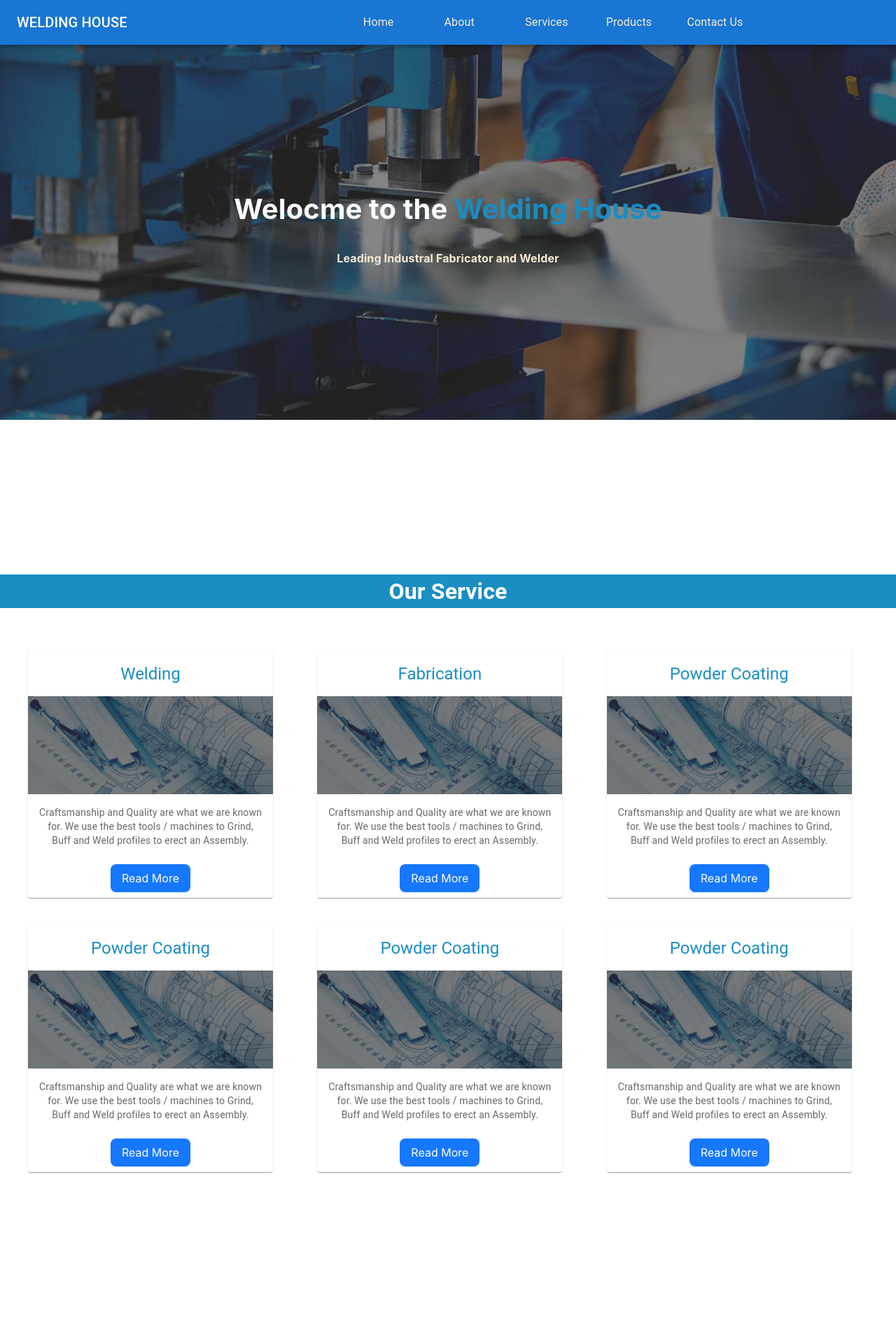
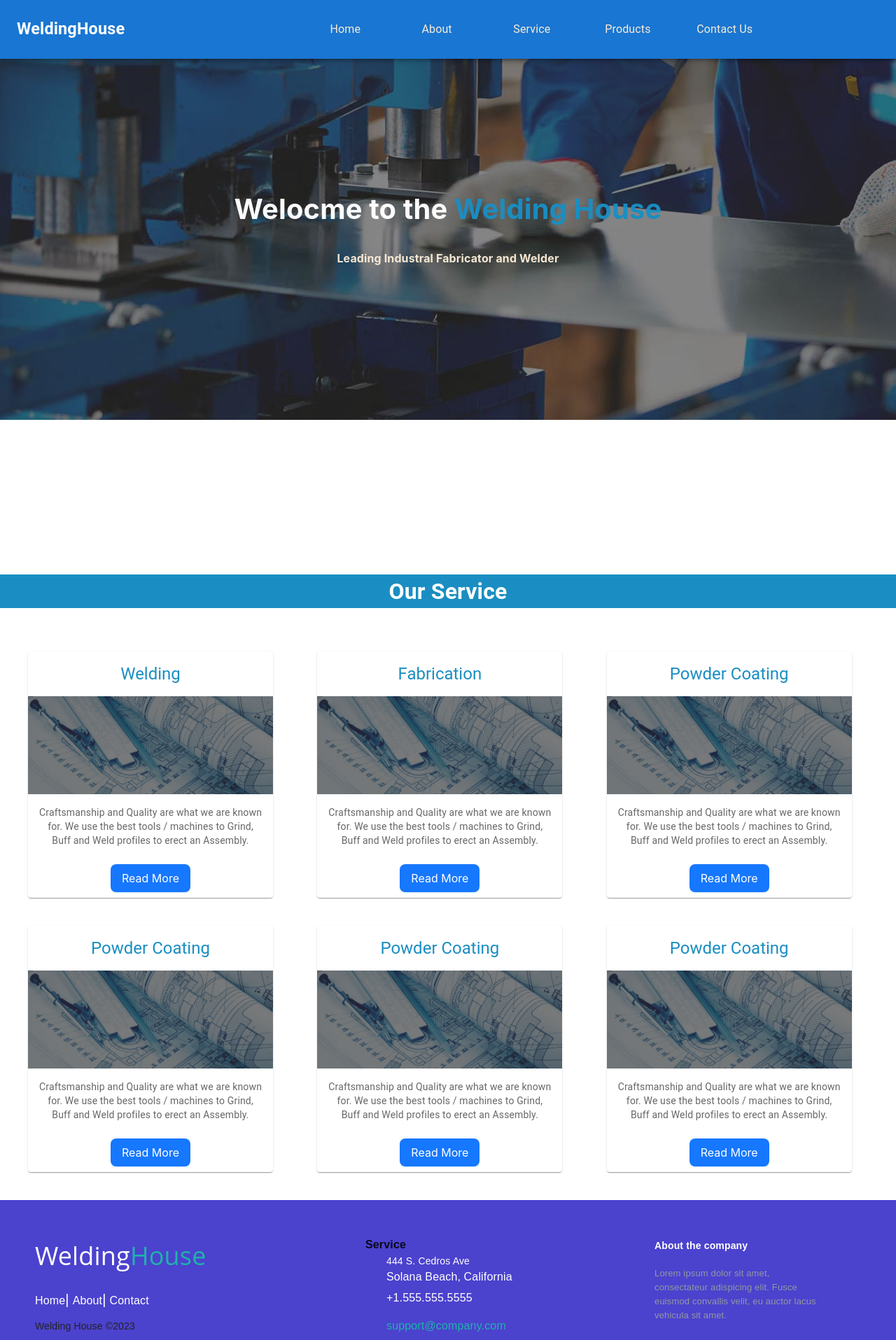
Before and after one commit to RstTiwari/moderWebsite, a React (Create React App) app: page / in a window 1280 px wide. Shown: the top 1915 px of the page at 70% size. Before the commit the page ends 1715 px from the top, so only its background shows below. Built offline with nearby package versions, Linux system fonts and the light colour scheme.

Commit message:
added footer

```diff
--- a/src/App.css
+++ b/src/App.css
@@ -64,6 +64,38 @@ img {
   text-align: center;;
 
 }
+.dropdown {
+  position: relative;
+  display: inline-block;
+}
+.dropdown-content {
+  font-size: 1rem;
+  border-radius: 10px;
+  display: none;
+  position: absolute;
+  background-color: white;
+  min-width: 125px;
+  box-shadow: 0px 8px 16px 0px rgba(0,0,0,0.2);
+  z-index: 1;
+}
+.dropdown-content a {
+  color: black;
+  padding: 12px 16px;
+  text-decoration: none;
+  align-items: center;
+  display: block;
+}
+.footer-distributed h3{
+	color:  #ffffff;
+	font: normal 36px 'Open Sans';
+	margin: 0;
+}
+
+.footer-distributed h3 span{
+	color:  lightseagreen;
+}
+
+.dropdown:hover .dropdown-content {display: block;}
 
 @keyframes fadeInOut {
   0% {
--- /dev/null
+++ b/src/Component/Footer.css
@@ -0,0 +1,192 @@
+
+section {
+  width: 100%;
+  display: inline-block;
+  background: #4b42ce;
+  height: 50vh;
+  text-align: center;
+  font-size: 22px;
+  font-weight: 700;
+  text-decoration: underline;
+}
+
+.footer-distributed{
+	background: #4b42ce;
+	box-shadow: 0 1px 1px 0 rgba(0, 0, 0, 0.12);
+	box-sizing: border-box;
+	width: 100%;
+	text-align: left;
+	font: bold 16px sans-serif;
+	padding: 55px 50px;
+}
+
+.footer-distributed .footer-left,
+.footer-distributed .footer-center,
+.footer-distributed .footer-right{
+	display: inline-block;
+	vertical-align: top;
+}
+
+/* Footer left */
+
+.footer-distributed .footer-left{
+	width: 40%;
+}
+
+/* The company logo */
+
+.footer-distributed h3{
+	color:  #ffffff;
+	font: normal 36px 'Open Sans';
+	margin: 0;
+}
+
+.footer-distributed h3 span{
+	color:  lightseagreen;
+}
+
+/* Footer links */
+
+.footer-distributed .footer-links{
+	color:  #ffffff;
+	margin: 20px 0 12px;
+	padding: 0;
+}
+
+.footer-distributed .footer-links a{
+	display:inline-block;
+	line-height: 1.8;
+  font-weight:400;
+	text-decoration: none;
+	color:  inherit;
+}
+
+.footer-distributed .footer-company-name{
+	color:  #222;
+	font-size: 14px;
+	font-weight: normal;
+	margin: 0;
+}
+
+/* Footer Center */
+
+.footer-distributed .footer-center{
+	width: 35%;
+}
+
+.footer-distributed .footer-center i{
+	background-color:  #33383b;
+	color: #ffffff;
+	font-size: 25px;
+	width: 38px;
+	height: 38px;
+	border-radius: 50%;
+	text-align: center;
+	line-height: 42px;
+	margin: 10px 15px;
+	vertical-align: middle;
+}
+
+.footer-distributed .footer-center i.fa-envelope{
+	font-size: 17px;
+	line-height: 38px;
+}
+
+.footer-distributed .footer-center p{
+	display: inline-block;
+	color: #ffffff;
+  font-weight:400;
+	vertical-align: middle;
+	margin:0;
+}
+
+.footer-distributed .footer-center p span{
+	display:block;
+	font-weight: normal;
+	font-size:14px;
+	line-height:2;
+}
+
+.footer-distributed .footer-center p a{
+	color:  lightseagreen;
+	text-decoration: none;;
+}
+
+.footer-distributed .footer-links a:before {
+  content: "|";
+  font-weight:300;
+  font-size: 20px;
+  left: 0;
+  color: #fff;
+  display: inline-block;
+  padding-right: 5px;
+}
+
+.footer-distributed .footer-links .link-1:before {
+  content: none;
+}
+
+/* Footer Right */
+
+.footer-distributed .footer-right{
+	width: 20%;
+}
+
+.footer-distributed .footer-company-about{
+	line-height: 20px;
+	color:  #92999f;
+	font-size: 13px;
+	font-weight: normal;
+	margin: 0;
+}
+
+.footer-distributed .footer-company-about span{
+	display: block;
+	color:  #ffffff;
+	font-size: 14px;
+	font-weight: bold;
+	margin-bottom: 20px;
+}
+
+.footer-distributed .footer-icons{
+	margin-top: 25px;
+}
+
+.footer-distributed .footer-icons a{
+	display: inline-block;
+	width: 35px;
+	height: 35px;
+	cursor: pointer;
+	border-radius: 2px;
+
+	font-size: 20px;
+	color: #ffffff;
+	text-align: center;
+	line-height: 35px;
+
+	margin-right: 3px;
+	margin-bottom: 5px;
+}
+
+/* If you don't want the footer to be responsive, remove these media queries */
+
+@media (max-width: 880px) {
+
+	.footer-distributed{
+		font: bold 14px sans-serif;
+	}
+
+	.footer-distributed .footer-left,
+	.footer-distributed .footer-center,
+	.footer-distributed .footer-right{
+		display: block;
+		width: 100%;
+		margin-bottom: 40px;
+		text-align: center;
+	}
+
+	.footer-distributed .footer-center i{
+		margin-left: 0;
+	}
+
+}
--- /dev/null
+++ b/src/Component/Footer.js
@@ -0,0 +1,82 @@
+import React from "react";
+import "./Footer.css"
+import { Facebook,Instagram,Twitter,LinkedIn } from "@mui/icons-material";
+
+const Footer = () => {
+    return (
+        <div>
+            <footer className="footer-distributed">
+                <div className="footer-left">
+                    <h3>
+                        Welding<span>House</span>
+                    </h3>
+
+                    <p className="footer-links">
+                        <a href="#" className="link-1">
+                            Home
+                        </a>
+
+                        <a href="#">About</a>
+                        <a href="#">Contact</a>
+                    </p>
+
+                    <p className="footer-company-name">Welding House ©2023</p>
+                </div>
+
+
+                <div className="footer-center">
+                    <div>
+                        Service
+                    </div>
+                    <div>
+                        <i className="fa fa-map-marker"></i>
+                        <p>
+                            <span>444 S. Cedros Ave</span> Solana Beach,
+                            California
+                        </p>
+                    </div>
+
+                    <div>
+                        <i className="fa fa-phone"></i>
+                        <p>+1.555.555.5555</p>
+                    </div>
+
+                    <div>
+                        <i className="fa fa-envelope"></i>
+                        <p>
+                            <a href="mailto:support@company.com">
+                                support@company.com
+                            </a>
+                        </p>
+                    </div>
+                </div>
+
+                <div className="footer-right">
+                    <p className="footer-company-about">
+                        <span>About the company</span>
+                        Lorem ipsum dolor sit amet, consectateur adispicing
+                        elit. Fusce euismod convallis velit, eu auctor lacus
+                        vehicula sit amet.
+                    </p>
+
+                    <div className="footer-icons">
+                        <a href="#">
+                            <Facebook />
+                        </a>
+                        <a href="#">
+                            <Instagram />
+                        </a>
+                        <a href="#">
+                            <Twitter/>
+                        </a>
+                        <a href="#">
+                           <LinkedIn/>
+                        </a>
+                    </div>
+                </div>
+            </footer>
+        </div>
+    );
+};
+
+export default Footer;
--- a/src/Component/Navbar.jsx
+++ b/src/Component/Navbar.jsx
@@ -1,115 +1,82 @@
-import { AppBar, Toolbar,IconButton, Typography, List, ListItem } from '@mui/material'
-import MenuIcon from '@mui/icons-material/Menu';
-import React ,{useState} from 'react'
-import Box from '@mui/material/Box';
-import Popover from '@mui/material/Popover';
-import CssBaseline from '@mui/material/CssBaseline';
-import { Link } from 'react-router-dom';
-import { Col, Drawer, Row,Menu, } from 'antd';
+import { AppBar, Toolbar, IconButton, Typography } from "@mui/material";
+import { useNavigate } from "react-router-dom";
+import MenuIcon from "@mui/icons-material/Menu";
+import React, { useState } from "react";
+import Box from "@mui/material/Box";
+import CssBaseline from "@mui/material/CssBaseline";
+import { Link } from "react-router-dom";
+import { Col, Drawer, Row, Menu, Dropdown, Space } from "antd";
 const Navbar = () => {
-    const [service, setService] = useState(null);
-    const [product, setProduct] = useState(null);
-    const [drawerOpen,setDrawerOpen] = useState(false)
+    const [drawerOpen, setDrawerOpen] = useState(false);
+    const navigate = useNavigate()
 
-
-    const handeServicePopOverOpen = (event) => {
-        setProduct(null)
-        setService(event.currentTarget);
+    const handelDrawerOpen = () => {
+        setDrawerOpen(!drawerOpen);
     };
-
-      const handelServicePopoverClose = () => {
-        setProduct(null)
-        if(service){
-            setTimeout(()=>{
-                setService(null);
-            },1500)
-        }else{
-            setService(null)
-        }
-      };
-      const handelProductPopoverOpen = (event) => {
-        setService(null)
-        setProduct(event.currentTarget);
-      };
-
-      const handleProductPopoverClose = () => {
-        setService(null)
-          if (product) {
-              setTimeout(() => {
-                  setProduct(null);
-              }, 1500);
-          } else {
-              setProduct(null);
-          }
-      };
-      const handelDrawerOpen =()=>{
-        console.log("function called")
-        setDrawerOpen(!drawerOpen)
-      }
-      const serviceOpen = Boolean(service);
-      const productOpen = Boolean(product);
 
     const menuItems = [
         {
-            key :"/",
-            label:"Home"
+            key: "/",
+            label: "Home",
         },
         {
-            key:"/about",
-            label:"About"
+            key: "/about",
+            label: "About",
         },
         {
-            key:"service",
-            label:"Services",
-            children:[
+            key: "",
+            label: "Services",
+            children: [
                 {
-                subkey:"/fabrication",
-                label:"Fabrication"
+                    key: "/fabrication1",
+                    label: "Fabrication",
                 },
                 {
-                subkey:"/fabrication",
-                label:"Fabrication"
+                    key: "/fabrication2",
+                    label: "Fabrication",
                 },
                 {
-                subkey:"/fabrication",
-                label:"Fabrication"
+                    key: "/fabrication3",
+                    label: "Fabrication",
                 },
                 {
-                subkey:"/fabrication",
-                label:"Fabrication"
-              }
-            ]
+                    key: "/fabrication4",
+                    label: "Fabrication",
+                },
+            ],
         },
         {
-            key:"product",
-            label:"Products",
-            children:[
+            key: "",
+            label: "Products",
+            children: [
                 {
-                subkey:"/product1",
-                label:"Product"
+                    key: "/product1",
+                    label: "Product",
                 },
                 {
-                subkey:"/product1",
-                label:"Product"
+                    key: "/product2",
+                    label: "Product",
                 },
                 {
-                subkey:"/product1",
-                label:"Product"
+                    key: "/product3",
+                    label: "Product",
                 },
                 {
-                subkey:"/product1",
-                label:"Product"
-              }
-            ]
+                    key: "/product4",
+                    label: "Product",
+                },
+            ],
         },
         {
-            key:"/contact",
-            label:"Contact Us"
+            key: "/contact",
+            label: "Contact Us",
         },
+    ];
 
-      ]
-
-
+    const handleMenuClick = (content)=>{
+        setDrawerOpen(!drawerOpen)
+        navigate(content.key)
+    }
     return (
         <Box sx={{ display: "flex" }}>
             <CssBaseline />
@@ -128,12 +95,17 @@ const Navbar = () => {
                     <Typography
                         variant="h6"
                         component="div"
+                        className="footer-left"
                         sx={{
                             flexGrow: 0.7,
                             display: { xs: "block", sm: "block" },
+                            font:"font: normal 36px 'Open Sans';"
                         }}
                     >
-                      WELDING HOUSE
+                        {" "}
+                        <h3>
+                            Welding<span>House</span>
+                        </h3>
                     </Typography>
                     <Box
                         sx={{
@@ -144,7 +116,7 @@ const Navbar = () => {
                             },
                         }}
                     >
-                      <Row align={"center"} gutter={80}>
+                        <Row align={"center"} gutter={100}>
                             <Col span={4}>
                                 <Link to={"/"}>
                                     <Typography>Home</Typography>
@@ -156,35 +128,23 @@ const Navbar = () => {
                                 </Link>
                             </Col>
                             <Col span={4}>
-                              <Typography
-                                  aria-owns={
-                                      serviceOpen
-                                          ? "service-popover"
-                                          : undefined
-                                  }
-                                  sx={{
-                                    cursor:"pointer"
-                                  }}
-                                  aria-haspopup="true"
-                                  onMouseEnter={handeServicePopOverOpen}
-                                  onMouseLeave={handelServicePopoverClose}
-                              >
-
-                                  Services
+                                <Typography className="dropdown">
+                                    <Typography>Service</Typography>
+                                    <div className="dropdown-content">
+                                        <Link href="#">Welding</Link>
+                                        <Link href="#">Welding</Link>
+                                        <Link href="#">Welding</Link>
+                                    </div>
                                 </Typography>
                             </Col>
                             <Col span={4}>
-                              <Typography
-                                  aria-owns={
-                                      productOpen
-                                          ? "product-popover"
-                                          : undefined
-                                  }
-                                  aria-haspopup="true"
-                                  onMouseEnter={handelProductPopoverOpen}
-                                  onMouseLeave={handleProductPopoverClose}
-                              >
-                                  Products
+                                <Typography className="dropdown">
+                                    <Typography>Products </Typography>
+                                    <div className="dropdown-content">
+                                        <Link href="#">Product1</Link>
+                                        <Link href="#">Product1</Link>
+                                        <Link href="#">Product1</Link>
+                                    </div>
                                 </Typography>
                             </Col>
                             <Col span={6}>
@@ -196,86 +156,21 @@ const Navbar = () => {
                     </Box>
                 </Toolbar>
             </AppBar>
-          {/**Service hover Page */}
-          <Popover
-              id="service-popover"
-              sx={{
-                  pointerEvents: "none",
-                  cursor:"pointer"
-              }}
-              open={serviceOpen}
-              anchorEl={service}
-              anchorOrigin={{
-                  vertical: "bottom",
-                  horizontal: "center",
-              }}
-              transformOrigin={{
-                  vertical: "top",
-                  horizontal: "center",
-              }}
-              onClose={handelServicePopoverClose}
+            <Drawer
+                open={drawerOpen}
+                placement="left"
+                width={"200px"}
+                style={{}}
             >
-              <Typography sx={{ p: 1, width: "150px" }}>
-                  <List>
-                      <ListItem>
-                          <Link to="/fabrication">Fabriaction </Link>
-                      </ListItem>
-                      <ListItem>
-                          <Link to="fabrication">Fabriaction </Link>
-                      </ListItem>
-                      <ListItem>
-                          <Link to="fabrication">Fabriaction </Link>
-                      </ListItem>
-                      <ListItem>
-                          <Link to="fabrication">Fabriaction </Link>
-                      </ListItem>
-                  </List>
-              </Typography>
-          </Popover>
-          {/**Product hover Page */}
-
-          <Popover
-              id="product-popover"
-              sx={{
-                  pointerEvents: "none",
-                  width: "500px",
-              }}
-              open={productOpen}
-              anchorEl={product}
-              anchorOrigin={{
-                  vertical: "bottom",
-                  horizontal: "center",
-              }}
-              transformOrigin={{
-                  vertical: "top",
-                  horizontal: "center",
-              }}
-              onClose={handleProductPopoverClose}
-              disableRestoreFocus
-          >
-              <Typography sx={{ p: 1, width: "150px", cursor:"pointer" }}>
-                  <List>
-                      <ListItem>
-                          <Link to={"/product1"}>Product1</Link>
-                      </ListItem>
-                      <ListItem>
-                          <Link to={"/product1"}>Product1</Link>
-                      </ListItem>
-                      <ListItem>
-                          <Link to="/product1">Product1</Link>
-                      </ListItem>
-                      <ListItem>
-                          <Link to="/product1">Product1</Link>
-                      </ListItem>
-                  </List>
-              </Typography>
-          </Popover>
-          <Drawer open={drawerOpen} placement="left" width={"200px"} style={{
-          }}>
-              <Menu style={{ color: "#1976d2" }} items={menuItems}  mode='inline'/>
+                <Menu
+                    style={{ color: "#1976d2" }}
+                    items={menuItems}
+                    onSelect={handleMenuClick}
+                    mode="inline"
+                />
             </Drawer>
         </Box>
     );
-}
+};
 
-export default Navbar
+export default Navbar;
--- a/src/Home.js
+++ b/src/Home.js
@@ -5,6 +5,7 @@ import HomeImage2 from "./Assets/Homebanner2.jpg"
 import { Carousel } from "antd";
 import { useMediaQuery } from "@mui/material";
 import Service from "./Component/Service";
+import Footer from "./Component/Footer"
 
 const Home = () => {
     return (
@@ -62,6 +63,7 @@ const Home = () => {
                 </div>
             </Carousel>
             <Service />
+            <Footer />
 
 
         </div>
```
Lines whose indentation alone changed are shown as unchanged.
